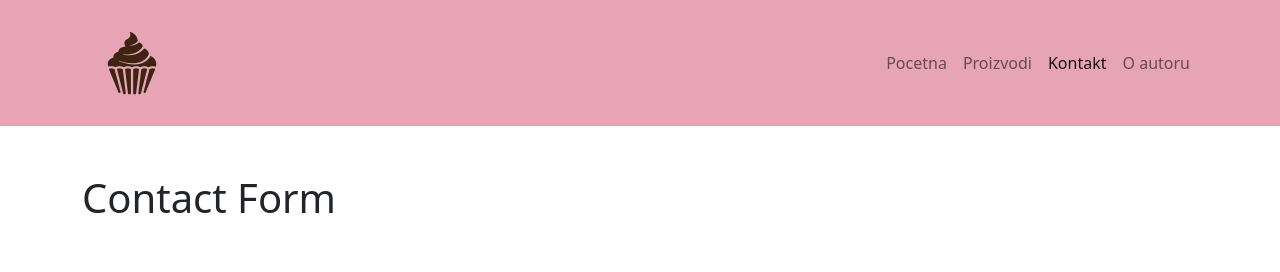
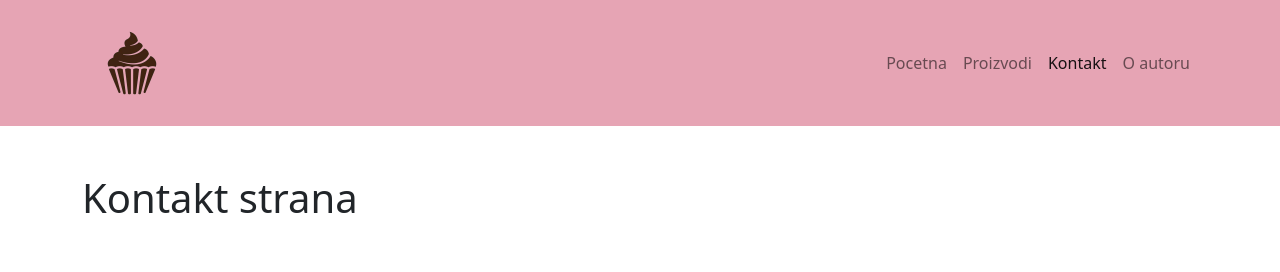
Before and after one commit to ljanmisef/Miljan123, a plain HTML site: page oNama.html in a window 1280 px wide. Shown: the top 272 px of the page. Drawn offline with nearby package versions, Linux system fonts and the light colour scheme.

Commit message:
Update oNama.html

```diff
--- a/oNama.html
+++ b/oNama.html
@@ -42,7 +42,7 @@
     </header>
     <main>
         <div class="container mt-5">
-            <h1 class="mb-5">Contact Form</h1>
+            <h1 class="mb-5">Kontakt strana</h1>
             <form id="contact_form" name="contact_form" method="post">
                 <div class="mb-5 row ">
                     <div class="col">
```
